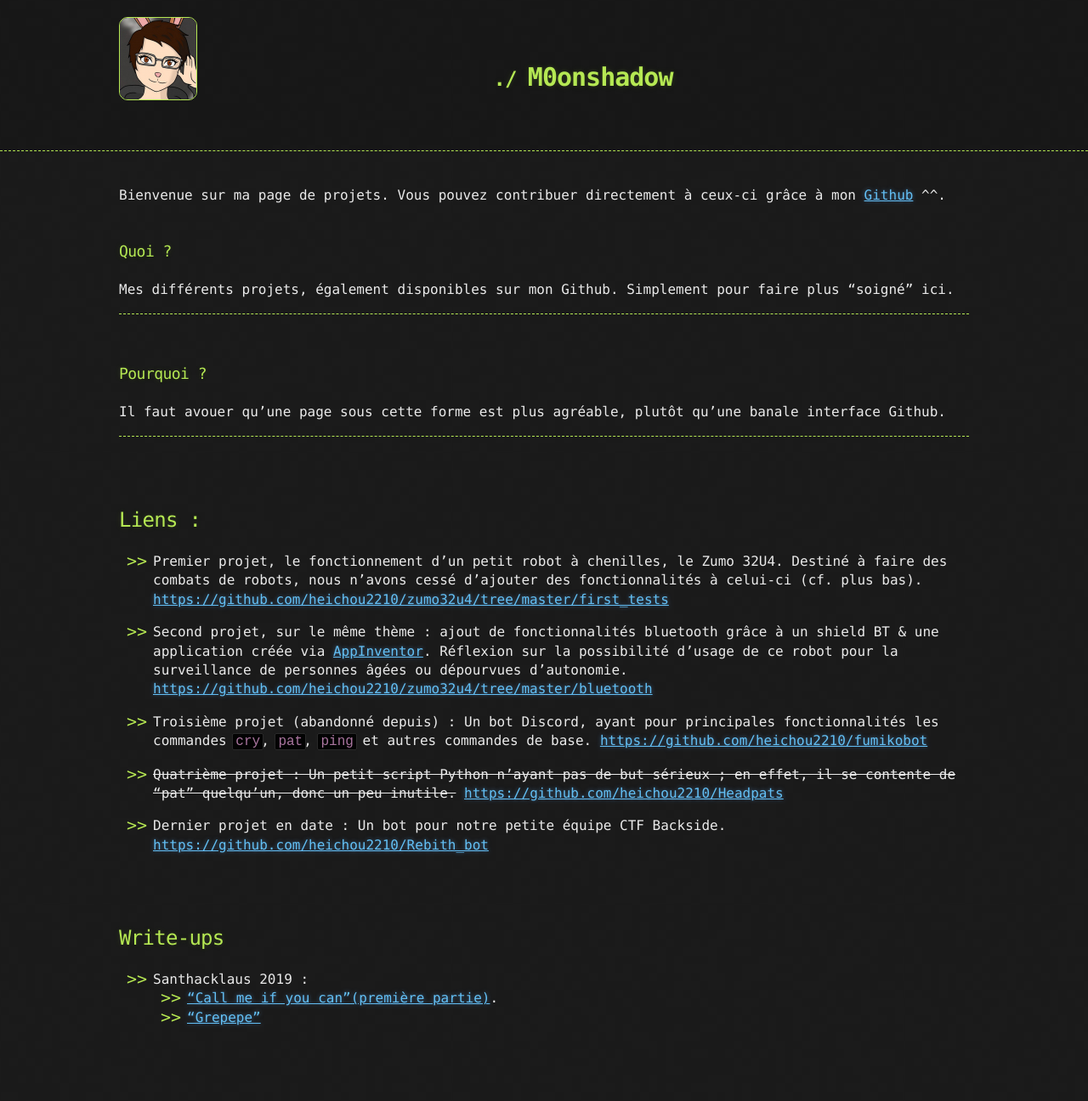
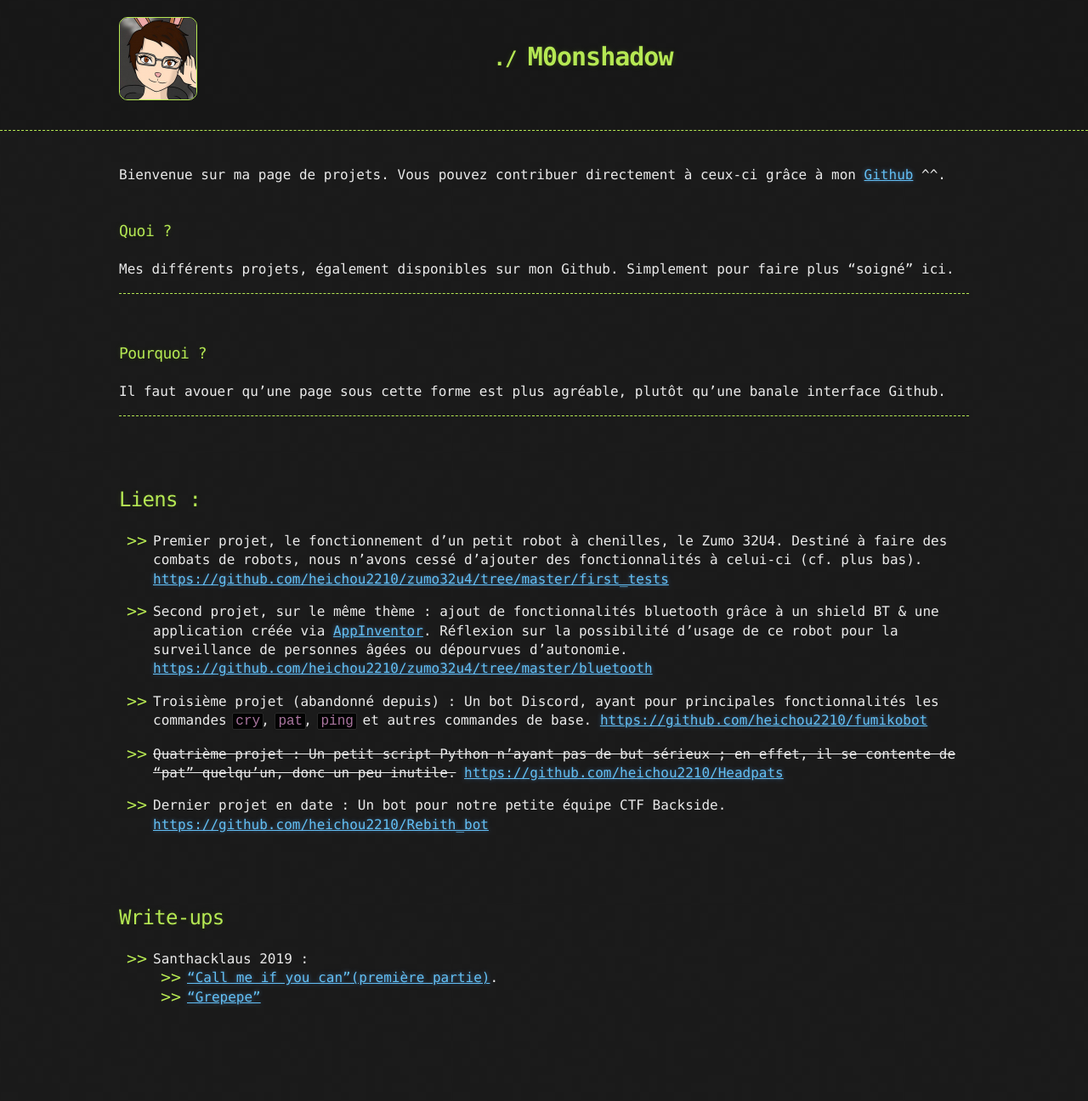
Before and after one commit to M0onshadow/M0onshadow.github.io, a Jekyll site: the page built from index.md, in a window 1280 px wide. Shown: the whole page at 85% size. Built offline with Jekyll 4.4.1, drawn with Linux system fonts in a browser that asks for light colours; the repository's description, which GitHub fills in, is left out; after the commit the page ends 1272 px from its top, so only the background shows below that.

Commit message:
Update default.html

```diff
--- a/_layouts/default.html
+++ b/_layouts/default.html
@@ -14,7 +14,7 @@
     <header>
       <div class="container">
         <a id="a-title" href="{{ '/' | relative_url }}">
-          <img src="https://m0onshadow.github.io/profile.jpg" align="left" style="border:1px solid #b5e853; border-radius:10px;"/><br/><br/>
+          <img src="https://m0onshadow.github.io/profile.jpg" align="left" style="border:1px solid #b5e853; border-radius:10px;"/><br/>
           <h1 align="center">{{ site.title | default: site.github.repository_name }}</h1><br/>
         </a>
         <h2>{{ site.description | default: site.github.project_tagline }}</h2>
```
